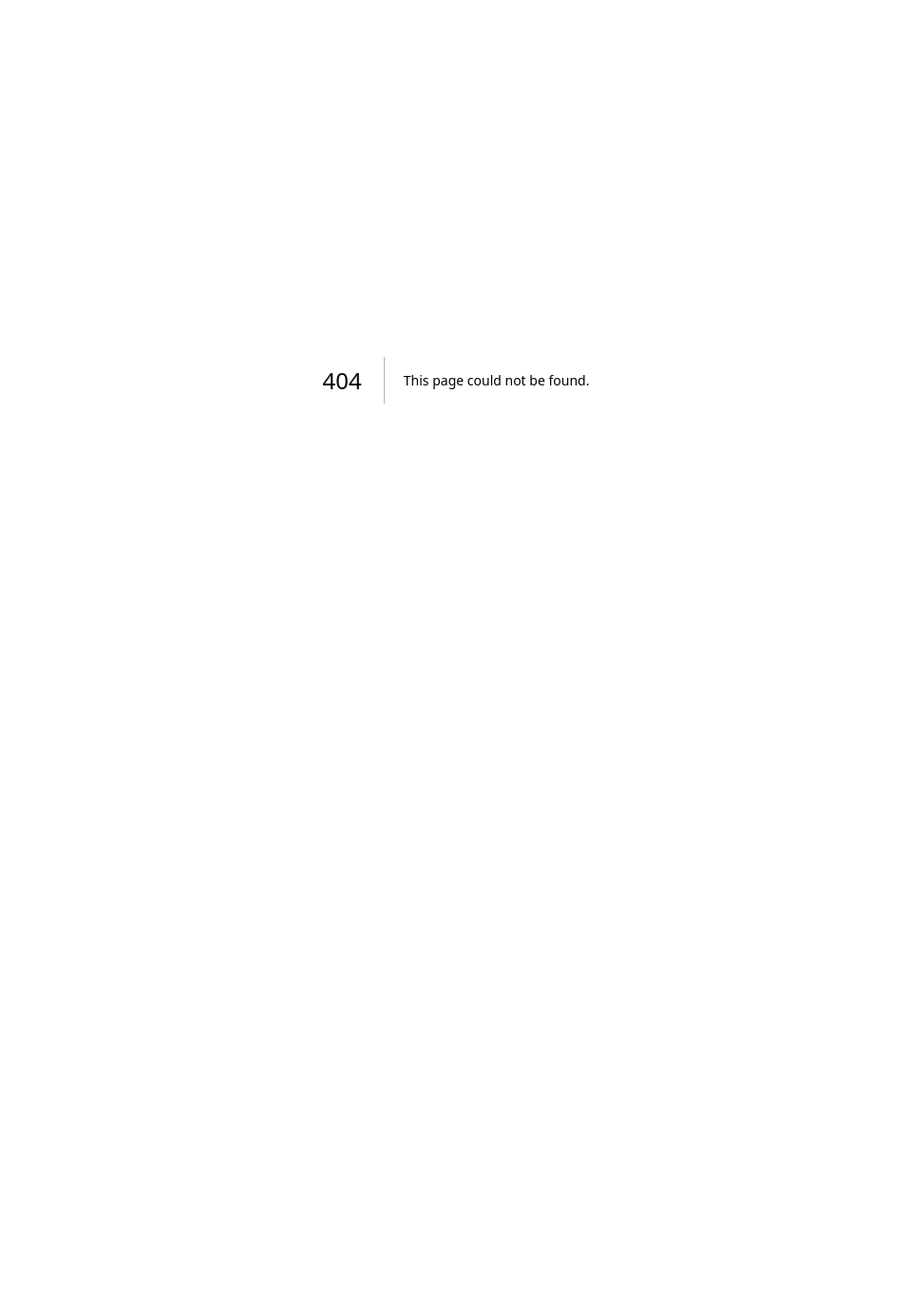
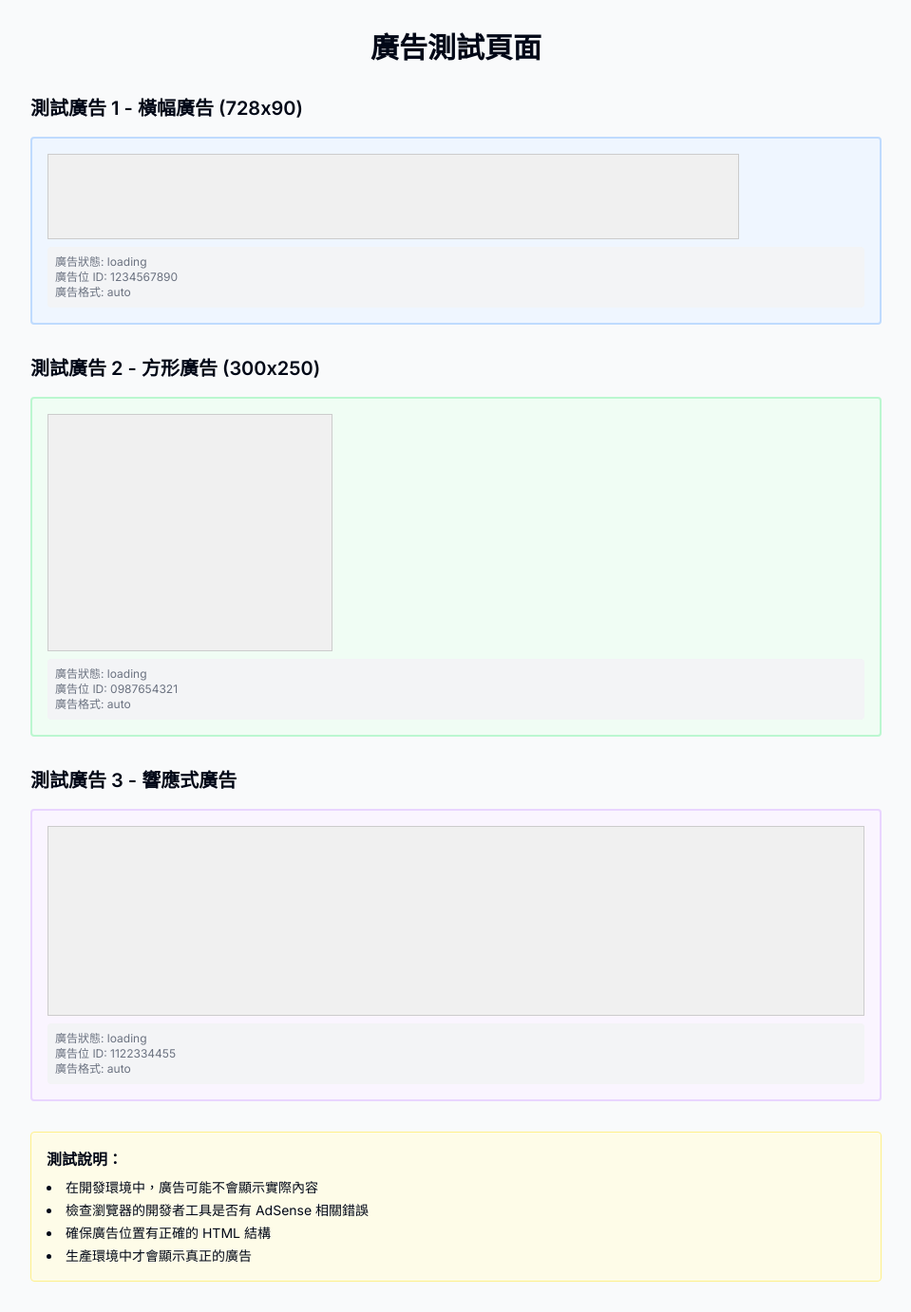
Before and after one commit to llllIIIIllllIIII/maplestory-price-tracker, a Next.js app: page /test-ads in a window 1280 px wide. Before the commit this address had no page. Shown: the whole page at 95% size, without its empty margins (160-1119 px from the left). Before the commit the page ends 800 px from the top, so only its background shows below. Built offline with nearby package versions, Linux system fonts and the light colour scheme.

Commit message:
Add fix-efficiency API endpoint to repair calculation issues

```diff
--- /dev/null
+++ b/src/app/api/fix-efficiency/route.ts
@@ -0,0 +1,53 @@
+import { NextResponse } from 'next/server'
+import { prisma } from '@/lib/database'
+import { calculateEfficiency } from '@/lib/calculator'
+
+export async function POST() {
+  try {
+    console.log('開始修復效率值...')
+
+    // 獲取所有項目
+    const items = await prisma.item.findMany()
+
+    let fixedCount = 0
+    const results = []
+
+    for (const item of items) {
+      // 計算正確的效率
+      const efficiency = calculateEfficiency(item.mesosValue, item.wcPrice)
+
+      // 更新效率
+      await prisma.item.update({
+        where: { id: item.id },
+        data: { efficiency }
+      })
+
+      results.push({
+        name: item.name,
+        oldEfficiency: item.efficiency,
+        newEfficiency: efficiency
+      })
+
+      fixedCount++
+    }
+
+    console.log(`成功修復 ${fixedCount} 個項目的效率值`)
+
+    return NextResponse.json({
+      success: true,
+      message: `成功修復 ${fixedCount} 個項目的效率值`,
+      results
+    })
+
+  } catch (error) {
+    console.error('修復效率值失敗:', error)
+    return NextResponse.json(
+      {
+        success: false,
+        error: '修復效率值失敗',
+        message: error instanceof Error ? error.message : '未知錯誤'
+      },
+      { status: 500 }
+    )
+  }
+}
--- /dev/null
+++ b/src/app/test-ads/page.tsx
@@ -0,0 +1,80 @@
+import AdSense from '@/components/AdSense'
+
+export default function TestAdsPage() {
+  return (
+    <div className="min-h-screen bg-gray-50 p-8">
+      <div className="max-w-4xl mx-auto">
+        <h1 className="text-3xl font-bold mb-8 text-center">廣告測試頁面</h1>
+
+        {/* 測試廣告 1 - 橫幅廣告 */}
+        <div className="mb-8">
+          <h2 className="text-xl font-semibold mb-4">測試廣告 1 - 橫幅廣告 (728x90)</h2>
+          <div className="border-2 border-blue-200 bg-blue-50 p-4 rounded">
+            <AdSense
+              adSlot="1234567890"
+              adFormat="auto"
+              debug={true}
+              style={{
+                display: 'block',
+                width: '100%',
+                maxWidth: '728px',
+                height: '90px',
+                backgroundColor: '#f0f0f0',
+                border: '1px solid #ccc'
+              }}
+            />
+          </div>
+        </div>
+
+        {/* 測試廣告 2 - 方形廣告 */}
+        <div className="mb-8">
+          <h2 className="text-xl font-semibold mb-4">測試廣告 2 - 方形廣告 (300x250)</h2>
+          <div className="border-2 border-green-200 bg-green-50 p-4 rounded">
+            <AdSense
+              adSlot="0987654321"
+              adFormat="auto"
+              debug={true}
+              style={{
+                display: 'block',
+                width: '300px',
+                height: '250px',
+                backgroundColor: '#f0f0f0',
+                border: '1px solid #ccc'
+              }}
+            />
+          </div>
+        </div>
+
+        {/* 測試廣告 3 - 響應式廣告 */}
+        <div className="mb-8">
+          <h2 className="text-xl font-semibold mb-4">測試廣告 3 - 響應式廣告</h2>
+          <div className="border-2 border-purple-200 bg-purple-50 p-4 rounded">
+            <AdSense
+              adSlot="1122334455"
+              adFormat="auto"
+              debug={true}
+              style={{
+                display: 'block',
+                width: '100%',
+                minHeight: '200px',
+                backgroundColor: '#f0f0f0',
+                border: '1px solid #ccc'
+              }}
+            />
+          </div>
+        </div>
+
+        {/* 測試信息 */}
+        <div className="mt-8 p-4 bg-yellow-50 border border-yellow-200 rounded">
+          <h3 className="font-semibold mb-2">測試說明：</h3>
+          <ul className="list-disc list-inside text-sm space-y-1">
+            <li>在開發環境中，廣告可能不會顯示實際內容</li>
+            <li>檢查瀏覽器的開發者工具是否有 AdSense 相關錯誤</li>
+            <li>確保廣告位置有正確的 HTML 結構</li>
+            <li>生產環境中才會顯示真正的廣告</li>
+          </ul>
+        </div>
+      </div>
+    </div>
+  )
+}
```
Also changed, not shown: package.json (+16 -15 lines), 1 other file (tests, documents, lock files or other folders).
